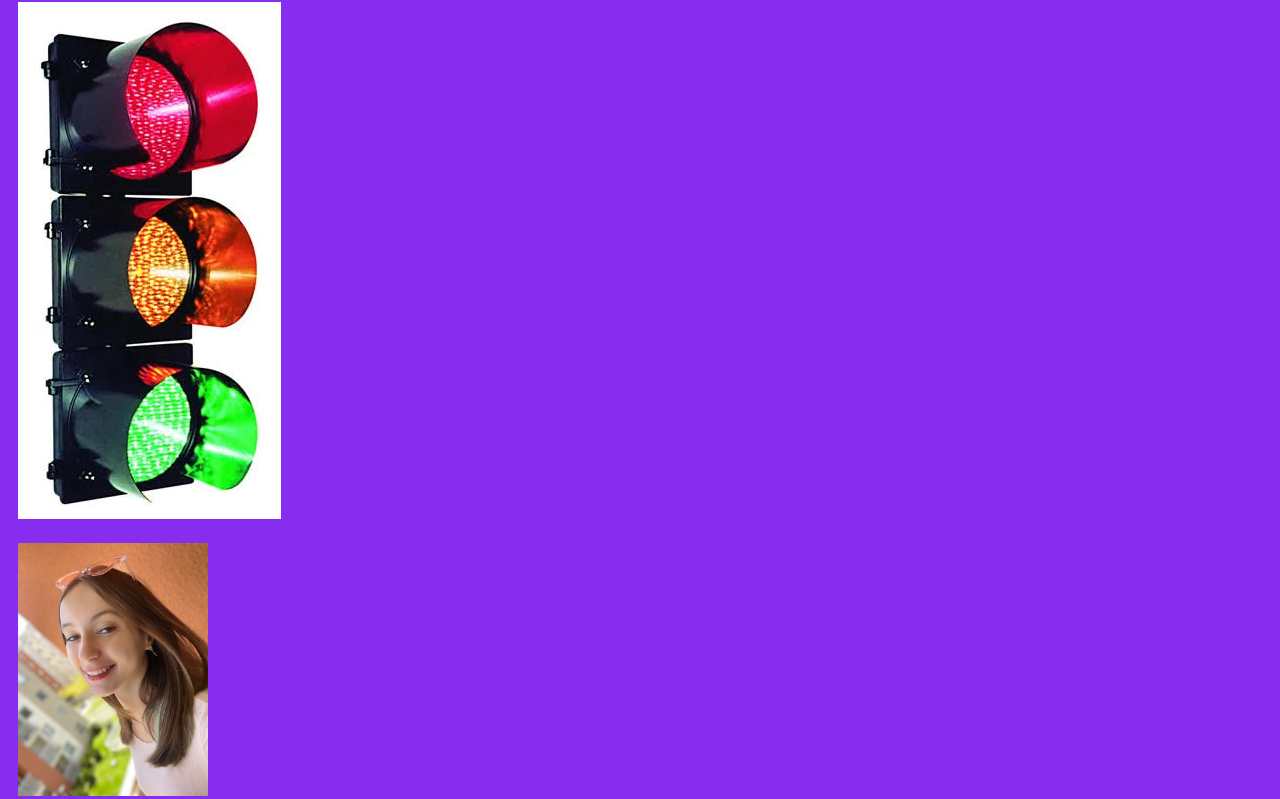
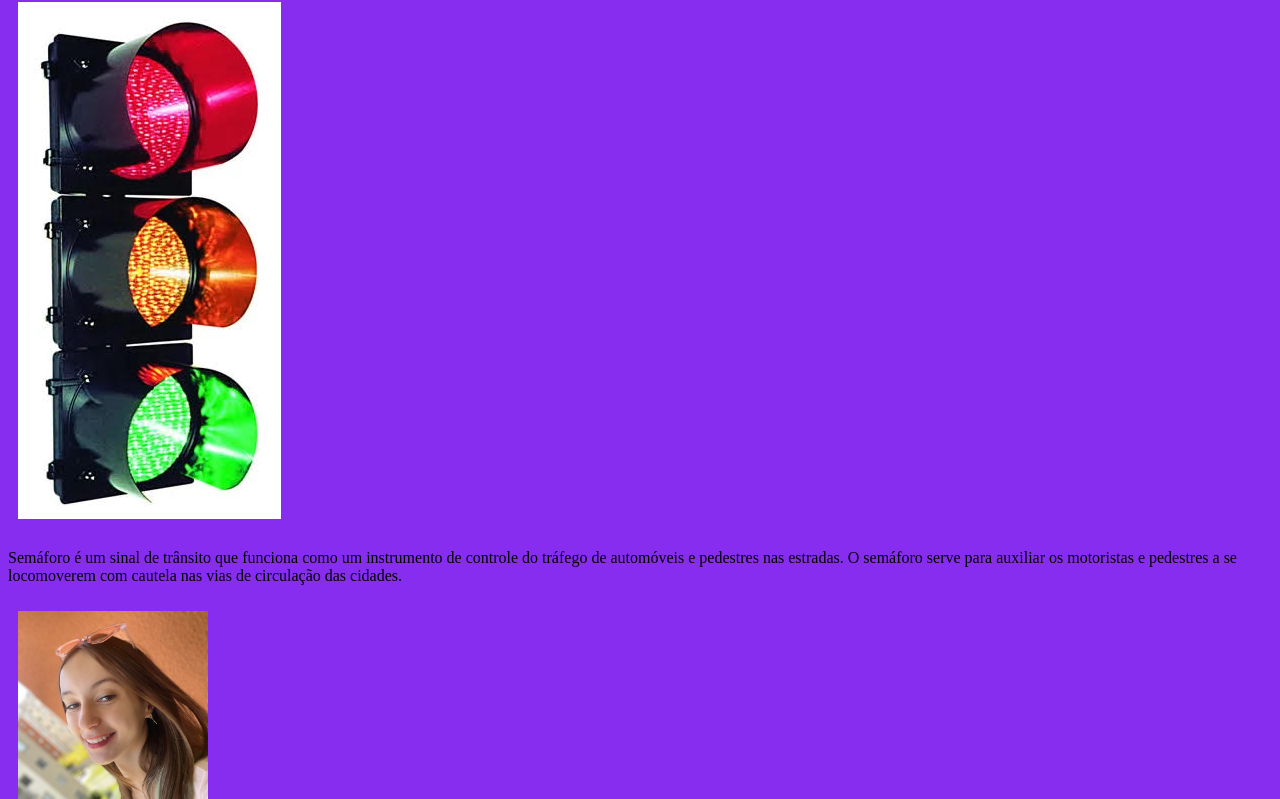
Before and after one commit to fmghk/fmghk, a plain HTML site: page index.html in a window 1280 px wide. Shown: the part 301-1100 px from the top of the page. Drawn offline with Linux system fonts and the light colour scheme.

Commit message:
Update index.html

```diff
--- a/index.html
+++ b/index.html
@@ -17,6 +17,7 @@
     </header>
     <section>
         <img class="semafoto" src="semaforo.jpg">
+        <P>Semáforo é um sinal de trânsito que funciona como um instrumento de controle do tráfego de automóveis e pedestres nas estradas. O semáforo serve para auxiliar os motoristas e pedestres a se locomoverem com cautela nas vias de circulação das cidades.
     </section>
     <section>
         <img class="fotos" src="fernanda.jpg">
```
